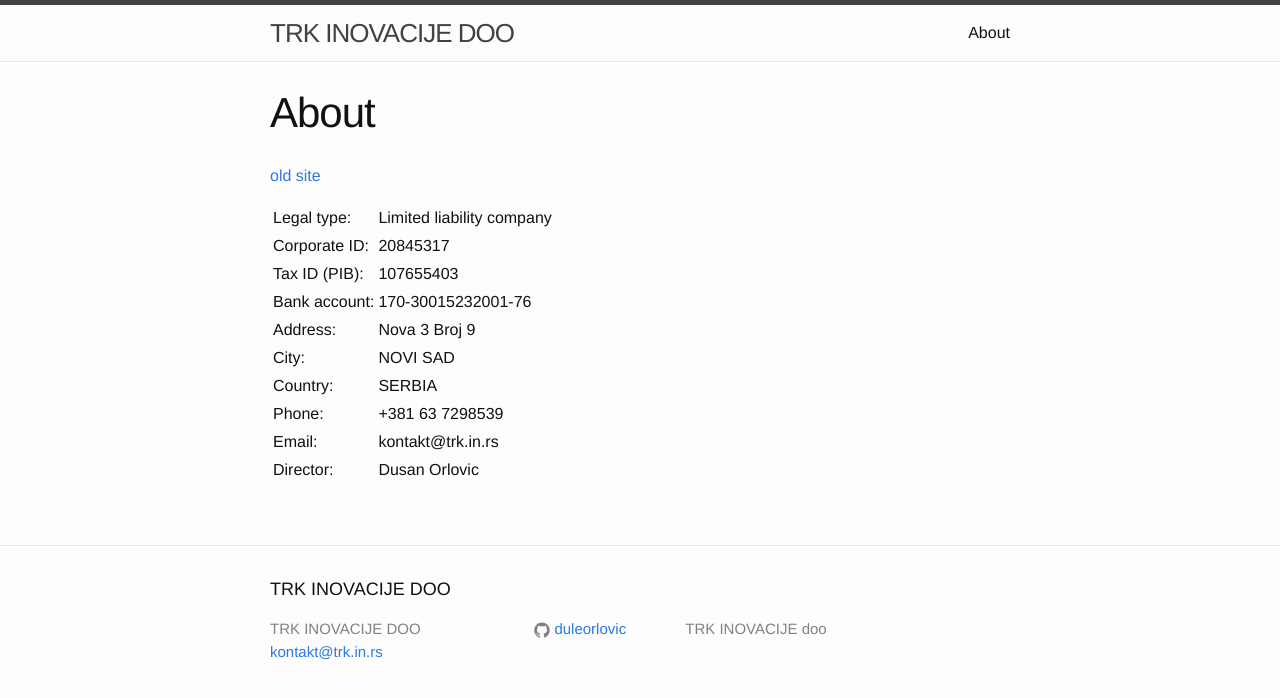
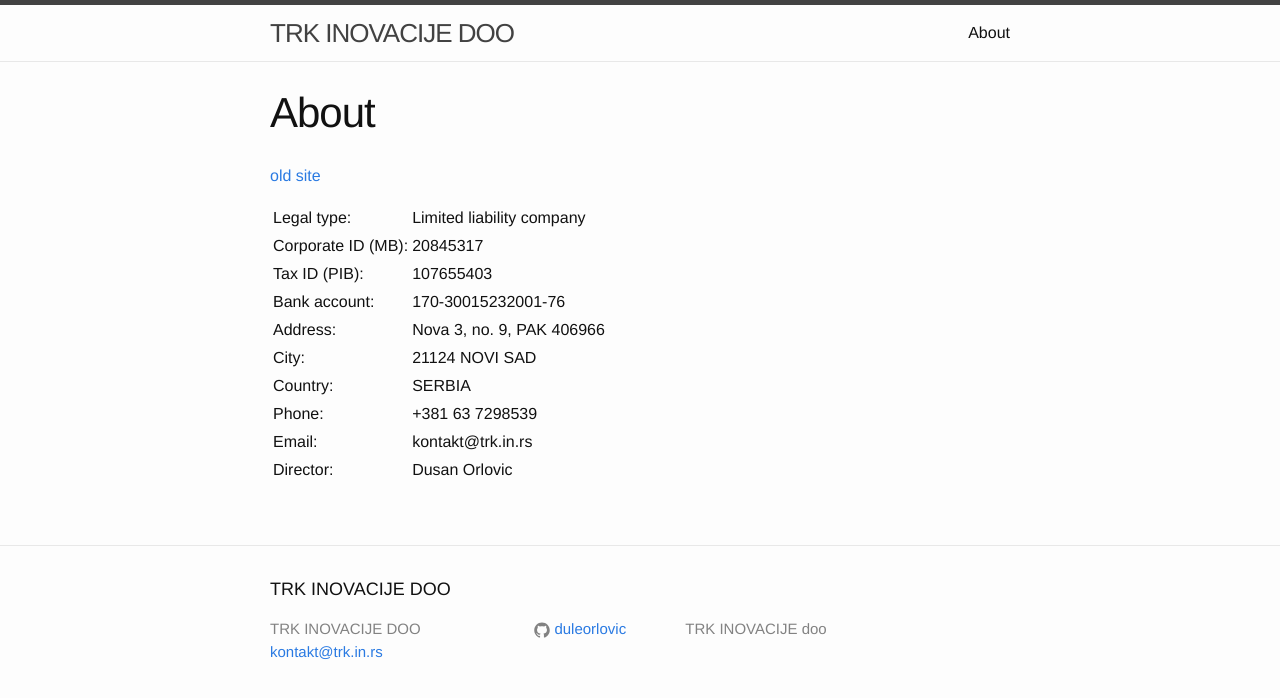
Before and after one commit to trkin/dev.trk.in.rs, a Jekyll site: the page built from about.md, in a window 1280 px wide. Shown: the top 698 px of the page. Built offline with Jekyll 4.4.1, drawn with Linux system fonts in a browser that asks for light colours.

Commit message:
Add address

```diff
--- a/about.md
+++ b/about.md
@@ -7,11 +7,11 @@ permalink: /about/
 [old site](https://sites.google.com/site/trkinovacije/)
 
 | Legal type:   |Limited liability company|
-| Corporate ID: |20845317|
+| Corporate ID (MB): |20845317|
 | Tax ID (PIB): |107655403 |
 | Bank account: | 170-30015232001-76|
-| Address:      | Nova 3 Broj 9 |
-| City:         | NOVI SAD|
+| Address:      | Nova 3, no. 9, PAK 406966 |
+| City:         | 21124 NOVI SAD|
 | Country:      |SERBIA|
 | Phone:        |+381 63 7298539|
 | Email:        |kontakt@trk.in.rs|
```
